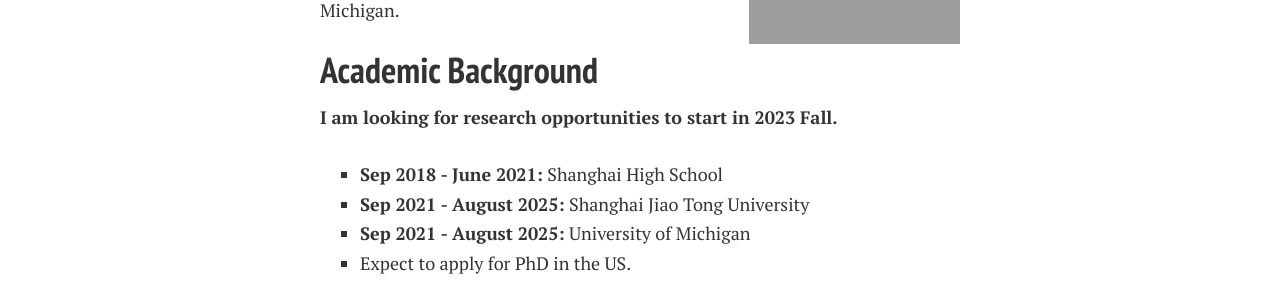
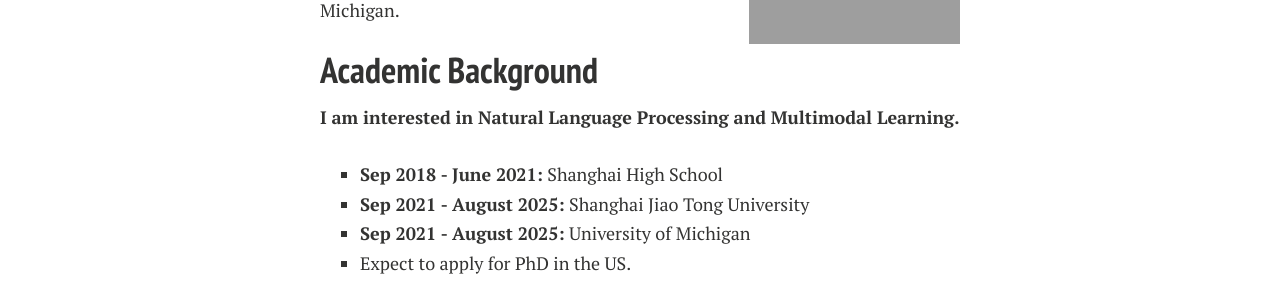
Before and after one commit to xuejunzhang2002/xuejunzhang.github.io, a Jekyll site: the page built from index.md, in a window 1280 px wide. Shown: the part 291-591 px from the top of the page. Built offline with Jekyll 4.4.1, drawn with Linux system fonts in a browser that asks for light colours; nearby versions of some CDN libraries; comment, search, counter and statistics services are not loaded; a style sheet for code colours, icons or effects is not loaded; our own code applies the rules of GitHub Pages for plain Markdown files.

Commit message:
Update index.md

```diff
--- a/index.md
+++ b/index.md
@@ -12,7 +12,7 @@ I am a junior majoring in **Electrical and Computer Engineering** at Shanghai Ji
 
 ## Academic Background
 
-**I am looking for research opportunities to start in 2023 Fall.**
+**I am interested in Natural Language Processing and Multimodal Learning.**
 
 - **Sep 2018 - June 2021:** Shanghai High School
 - **Sep 2021 - August 2025:** Shanghai Jiao Tong University
```
